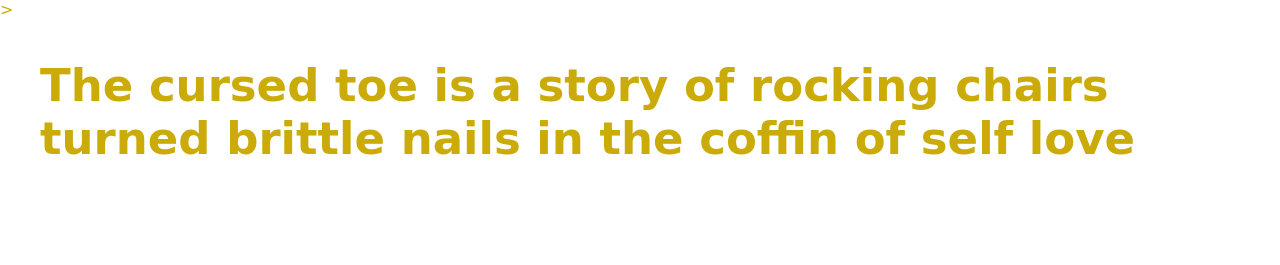
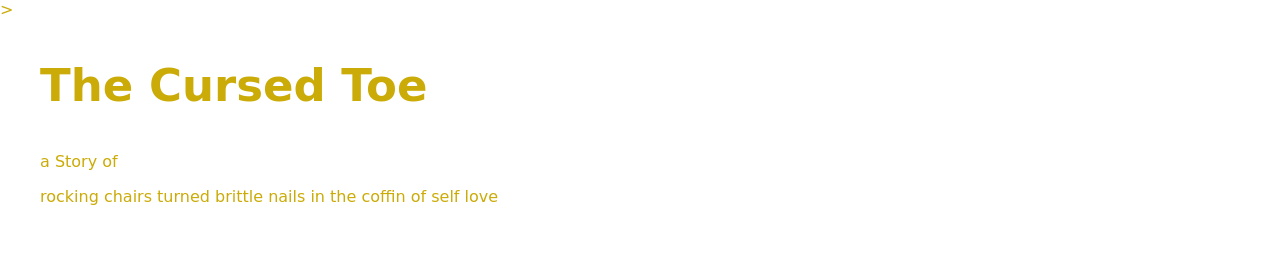
Before and after one commit to Granola4Life/One-Ugly-Toe, a plain HTML site: page index.html in a window 1280 px wide. Drawn offline with Linux system fonts and the light colour scheme; a web font is replaced by a local one.

Commit message:
Update index.html

```diff
--- a/index.html
+++ b/index.html
@@ -5,9 +5,22 @@
   <head>
   <body>
     <section class="header">
-      <h1> The cursed toe is a story of
-        rocking chairs turned brittle nails
-                     in
-        the coffin of self love
+      <h1> The Cursed Toe
+
+
+    </h1>
+
+    </section>
+
+	   <section class="about">
+
+      <!div class="profile" style="background-image: url('images/profile.jpg')">
+
+      </div>
+
+<div class="content">
+        <h9>a Story of</h9>
+        <p> rocking chairs turned brittle nails in the coffin of self love
+	<p>
 
      <section class="projects">
```
